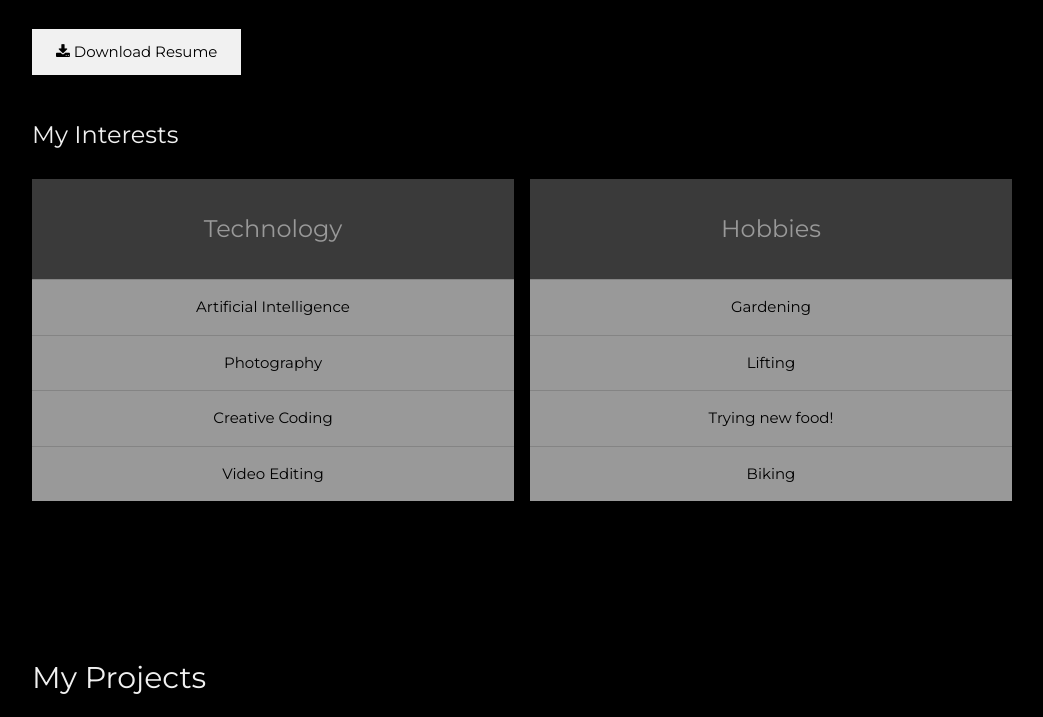
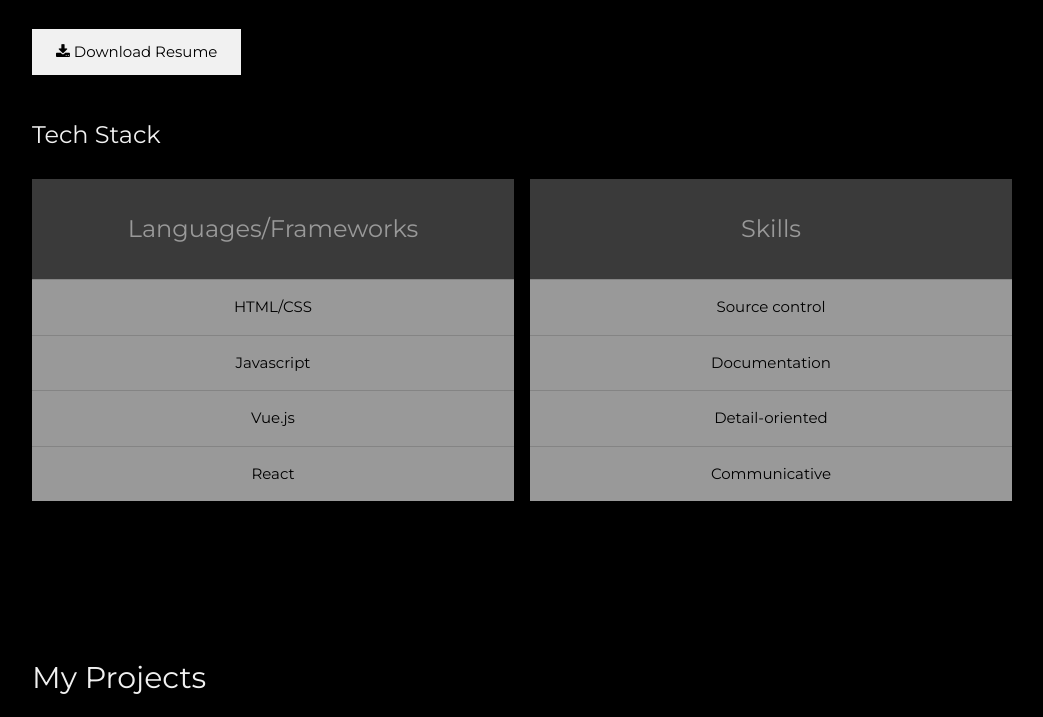
Before and after one commit to Komal914/portfolioWebsite, a plain HTML site: page index.html in a window 1280 px wide. Shown: the part 1056-1773 px from the top of the page, without its empty margins (178-1221 px from the left). Drawn offline with nearby package versions, Linux system fonts and the light colour scheme.

Commit message:
updating skills

```diff
--- a/index.html
+++ b/index.html
@@ -7,6 +7,7 @@
 <link rel="stylesheet" href="https://www.w3schools.com/w3css/4/w3.css">
 <link rel="stylesheet" href="https://fonts.googleapis.com/css?family=Montserrat">
 <link rel="stylesheet" href="https://cdnjs.cloudflare.com/ajax/libs/font-awesome/4.7.0/css/font-awesome.min.css">
+<link rel="stylesheet" href="styles.css">
 <style>
 body, h1,h2,h3,h4,h5,h6 {font-family: "Montserrat", sans-serif}
 .w3-row-padding img {margin-bottom: 12px}
@@ -106,25 +107,25 @@ body, h1,h2,h3,h4,h5,h6 {font-family: "Montserrat", sans-serif}
     </button>
 
     <!-- Grid for pricing tables -->
-    <h3 class="w3-padding-16 w3-text-light-grey">My Interests</h3>
+    <h3 class="w3-padding-16 w3-text-light-grey">Tech Stack</h3>
     <div class="w3-row-padding" style="margin:0 -16px">
       <div class="w3-half w3-margin-bottom">
         <ul class="w3-ul w3-white w3-center w3-opacity w3-hover-opacity-off">
-          <li class="w3-dark-grey w3-xlarge w3-padding-32">Technology</li>
-          <li class="w3-padding-16">Artificial Intelligence</li>
-          <li class="w3-padding-16">Photography</li>
-          <li class="w3-padding-16">Creative Coding</li>
-          <li class="w3-padding-16">Video Editing</li>
+          <li class="w3-dark-grey w3-xlarge w3-padding-32">Languages/Frameworks</li>
+          <li class="w3-padding-16">HTML/CSS</li>
+          <li class="w3-padding-16">Javascript</li>
+          <li class="w3-padding-16">Vue.js</li>
+          <li class="w3-padding-16">React</li>
         </ul>
       </div>
 
       <div class="w3-half">
         <ul class="w3-ul w3-white w3-center w3-opacity w3-hover-opacity-off">
-          <li class="w3-dark-grey w3-xlarge w3-padding-32">Hobbies</li>
-          <li class="w3-padding-16">Gardening</li>
-          <li class="w3-padding-16">Lifting</li>
-          <li class="w3-padding-16">Trying new food!</li>
-          <li class="w3-padding-16">Biking</li>
+          <li class="w3-dark-grey w3-xlarge w3-padding-32">Skills</li>
+          <li class="w3-padding-16">Source control</li>
+          <li class="w3-padding-16">Documentation</li>
+          <li class="w3-padding-16">Detail-oriented</li>
+          <li class="w3-padding-16">Communicative</li>
         </ul>
       </div>
     <!-- End Grid/Pricing tables -->
@@ -147,7 +148,6 @@ body, h1,h2,h3,h4,h5,h6 {font-family: "Montserrat", sans-serif}
   <div class="w3-padding-64 w3-content" id="photos">
     <h2 class="w3-text-light-grey">My Projects</h2>
     <hr style="width:200px" class="w3-opacity">
-
     <!-- Grid for photos -->
     <div class="w3-row-padding" style="margin:0 -16px">
       <div class="w3-half">
--- /dev/null
+++ b/styles.css
@@ -0,0 +1,3 @@
+body{
+    cursor: url("assets/star.png"), auto;
+}
```
Also changed, not shown: assets/star.png (added).
